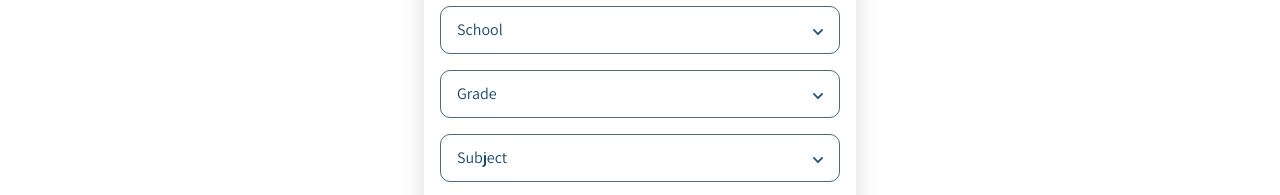
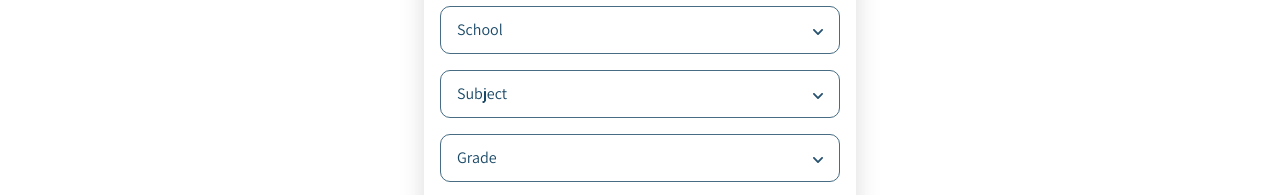
Before and after one commit to divals8282/next-gen-armenia, a React (Create React App) app: page /sign-up in a window 1280 px wide. Shown: the part 605-800 px from the top of the page. Built offline with nearby package versions, Linux system fonts and the light colour scheme.

Commit message:
new locales

```diff
--- a/src/components/multiselect-search/index.tsx
+++ b/src/components/multiselect-search/index.tsx
@@ -4,13 +4,25 @@ import { useRef, useState } from "react";
 import { useOutsideClick } from "../../hooks/useOutsideClick";
 import { ReactComponent as ChevronSVG } from "../../assets/chevron.svg";
 import { ReactComponent as SearchSVG } from "../../assets/search.svg";
-import { ReactComponent as CheckboxNotSelected } from "../../assets/checkbox-not-selected.svg"
+import { ReactComponent as CheckboxNotSelected } from "../../assets/checkbox-not-selected.svg";
 import { ReactComponent as CheckboxSelected } from "../../assets/checkbox-selected.svg";
+import { useTranslation } from "react-i18next";
 
-export const MultiSelectSearch: ComponentT = ({ error, options, placeholder, value, onChange }) => {
+export const MultiSelectSearch: ComponentT = ({
+  error,
+  options,
+  placeholder,
+  value,
+  onChange,
+}) => {
+  const { t } = useTranslation();
+
   const [openList, setOpenList] = useState(false);
+
   const [search, setSerach] = useState("");
+
   const containerRef = useRef(null);
+
   const selectedOptions = options.filter((option) => {
     const isIn = !!value.find((c) => c === option.value);
     return isIn;
@@ -20,24 +32,28 @@ export const MultiSelectSearch: ComponentT = ({ error, options, placeholder, val
   });
 
   const isSelected = (option) => {
-    return !!selectedOptions.find(o => o.value === option.value);
-  }
+    return !!selectedOptions.find((o) => o.value === option.value);
+  };
 
   const onSelection = (option) => {
     const isIn = !!selectedOptions.find((c) => c.value === option.value);
 
-    if(isIn) {
-      onChange(selectedOptions.filter(c => {
-        if(c.value === option.value) {
+    if (isIn) {
+      onChange(
+        selectedOptions
+          .filter((c) => {
+            if (c.value === option.value) {
               return false;
             }
 
             return true;
-      }).map(c => c.value))
+          })
+          .map((c) => c.value)
+      );
     } else {
-      onChange([...selectedOptions.map(c => c.value), option.value]);
+      onChange([...selectedOptions.map((c) => c.value), option.value]);
     }
-  }
+  };
 
   return (
     <Container
@@ -61,24 +77,35 @@ export const MultiSelectSearch: ComponentT = ({ error, options, placeholder, val
             value={search}
             onChange={({ target }) => setSerach(target.value)}
             type="text"
-            placeholder="Search"
+            placeholder={t("components.placeholder-search")}
           />
         </div>
         <ul className={`list ${openList ? "open" : "closed"}`}>
-          {options.filter(e => {
+          {options
+            .filter((e) => {
               const current = e.label.toLowerCase();
               const currentSearch = search.toLowerCase();
-            if(current.indexOf(currentSearch) !== -1) {
+              if (current.indexOf(currentSearch) !== -1) {
                 return true;
               }
               return false;
-          }).map((option) => (
-            <li onClick={(e) => {
+            })
+            .map((option) => (
+              <li
+                onClick={(e) => {
                   e.stopPropagation();
-              onSelection(option)
-            }} key={option.value}>
+                  onSelection(option);
+                }}
+                key={option.value}
+              >
                 <div>{option.label}</div>
-              <div className="checkbox-icon">{isSelected(option) ? <CheckboxSelected /> : <CheckboxNotSelected />}</div>
+                <div className="checkbox-icon">
+                  {isSelected(option) ? (
+                    <CheckboxSelected />
+                  ) : (
+                    <CheckboxNotSelected />
+                  )}
+                </div>
               </li>
             ))}
         </ul>
--- a/src/components/select-search/index.tsx
+++ b/src/components/select-search/index.tsx
@@ -4,8 +4,11 @@ import { useRef, useState } from "react";
 import { useOutsideClick } from "../../hooks/useOutsideClick";
 import { ReactComponent as ChevronSVG } from "../../assets/chevron.svg";
 import { ReactComponent as SearchSVG } from "../../assets/search.svg";
+import { useTranslation } from "react-i18next";
 
 export const SelectSearch: ComponentT = ({ error, value, onChange, options, placeholder }) => {
+  const { t } = useTranslation();
+
   const [openList, setOpenList] = useState(false);
   const [search, setSerach] = useState("");
   const containerRef = useRef(null);
@@ -36,7 +39,7 @@ export const SelectSearch: ComponentT = ({ error, value, onChange, options, plac
             value={search}
             onChange={({ target }) => setSerach(target.value)}
             type="text"
-            placeholder="Search"
+            placeholder={t("components.placeholder-search")}
           />
         </div>
         <ul className={`list ${openList ? "open" : "closed"}`}>
--- a/src/layout/index.tsx
+++ b/src/layout/index.tsx
@@ -10,12 +10,13 @@ import { Link } from "react-router-dom";
 import { useTranslation } from 'react-i18next';
 
 export const Layout: ComponentT = ({ children }) => {
-  const [selectedLanguage, setSelectedLanguage] = useState("en");
+  const lang = localStorage.getItem('lang')
+  const [selectedLanguage, setSelectedLanguage] = useState(lang ? lang : 'en');
   const { t, i18n } = useTranslation();
   useEffect(() => {
+    localStorage.setItem('lang', selectedLanguage);
     i18n.changeLanguage(selectedLanguage);
   }, [selectedLanguage, i18n])
-
   return (
     <Container>
       <header>
--- a/src/locales/am.json
+++ b/src/locales/am.json
@@ -1,4 +1,7 @@
 {
+  "components": {
+    "placeholder-search": "Որոնում"
+  },
   "header": {
     "navigation": {
       "teacher": "Դասատու",
--- a/src/locales/en.json
+++ b/src/locales/en.json
@@ -1,4 +1,7 @@
 {
+  "components": {
+    "placeholder-search": "Search"
+  },
   "header": {
     "navigation": {
       "teacher": "Teacher",
--- a/src/locales/ru.json
+++ b/src/locales/ru.json
@@ -1,4 +1,7 @@
 {
+  "components": {
+    "placeholder-search": "Поиск"
+  },
   "header": {
     "navigation": {
       "teacher": "Учители",
--- a/src/views/sign-in/index.tsx
+++ b/src/views/sign-in/index.tsx
@@ -34,7 +34,7 @@ export const SignIn = () => {
         </div>
         <div className="block-divided">
           <Link to={"/sign-up"}><Button color="secondary">{t('sign-in.teacher-button')}</Button></Link>
-          <Link to={"/sign-up"}><Button color="secondary">{t('sign-in.donor-button')}</Button></Link>
+          <Link to={"/sign-in"}><Button color="secondary">{t('sign-in.donor-button')}</Button></Link>
         </div>
       </Container>
     </Paper>
--- a/src/views/sign-up/index.tsx
+++ b/src/views/sign-up/index.tsx
@@ -19,8 +19,8 @@ export const SignUp = () => {
     <Paper>
       <Container>
         <div className="head">
-          <p className="title">{t('sign-up.title')}</p>
-          <p className="descr">{t('sign-up.descr')}</p>
+          <p className="title">{t("sign-up.title")}</p>
+          <p className="descr">{t("sign-up.descr")}</p>
           <div className="divider"></div>
         </div>
         <div className="block-divided">
@@ -33,12 +33,12 @@ export const SignUp = () => {
                 name: { ...form.name, value: e.target.value },
               })
             }
-            placeholder={t('sign-up.name-placeholder')}
+            placeholder={t("sign-up.name-placeholder")}
           />
           <Input
             value={form.lastName.value}
             error={form.lastName.error}
-            placeholder={t('sign-up.lastname-placeholder')}
+            placeholder={t("sign-up.lastname-placeholder")}
             onChange={(e) =>
               setForm({
                 ...form,
@@ -58,7 +58,7 @@ export const SignUp = () => {
             }
             type="email"
             error={form.email.error}
-            placeholder={t('sign-up.email-placeholder')}
+            placeholder={t("sign-up.email-placeholder")}
           />
         </div>
         <div className="block">
@@ -78,7 +78,7 @@ export const SignUp = () => {
                 },
               })
             }
-            placeholder={t('sign-up.phonenumber-placeholder')}
+            placeholder={t("sign-up.phonenumber-placeholder")}
           />
         </div>
         <div className="block">
@@ -95,7 +95,7 @@ export const SignUp = () => {
               })
             }
             error={form.region.error}
-            placeholder={t('sign-up.region-placeholder')}
+            placeholder={t("sign-up.region-placeholder")}
           />
         </div>
         <div className="block">
@@ -106,7 +106,7 @@ export const SignUp = () => {
             }
             value={form.city.value}
             error={form.city.error}
-            placeholder={t('sign-up.city-placeholder')}
+            placeholder={t("sign-up.city-placeholder")}
           />
         </div>
         <div className="block">
@@ -117,7 +117,18 @@ export const SignUp = () => {
               setForm({ ...form, school: { ...form.school, value } })
             }
             error={form.school.error}
-            placeholder={t('sign-up.school-placeholder')}
+            placeholder={t("sign-up.school-placeholder")}
+          />
+        </div>
+        <div className="block">
+          <MultiSelectSearch
+            options={Options}
+            placeholder={t("sign-up.subject-placeholder")}
+            error={form.subject.error}
+            value={form.subject.value}
+            onChange={(values) =>
+              setForm({ ...form, subject: { ...form.subject, value: values } })
+            }
           />
         </div>
         <div className="block">
@@ -128,18 +139,7 @@ export const SignUp = () => {
             }
             error={form.grade.error}
             options={Options}
-            placeholder={t('sign-up.grade-placeholder')}
-          />
-        </div>
-        <div className="block">
-          <MultiSelectSearch
-            options={Options}
-            placeholder={t('sign-up.subject-placeholder')}
-            error={form.subject.error}
-            value={form.subject.value}
-            onChange={(values) =>
-              setForm({ ...form, subject: { ...form.subject, value: values } })
-            }
+            placeholder={t("sign-up.grade-placeholder")}
           />
         </div>
         <div className="block">
@@ -152,7 +152,7 @@ export const SignUp = () => {
               })
             }
             error={form.password.error}
-            placeholder={t('sign-up.password-placeholder')}
+            placeholder={t("sign-up.password-placeholder")}
           />
         </div>
         <div className="block">
@@ -165,11 +165,11 @@ export const SignUp = () => {
                 rePassword: { ...form.rePassword, value: e.target.value },
               })
             }
-            placeholder={t('sign-up.confirmpassword-placeholder')}
+            placeholder={t("sign-up.confirmpassword-placeholder")}
           />
         </div>
         <div className="actions">
-          <Button>{t('sign-up.action-button')}</Button>
+          <Button>{t("sign-up.action-button")}</Button>
         </div>
       </Container>
     </Paper>
```
Lines whose indentation alone changed are shown as unchanged.
